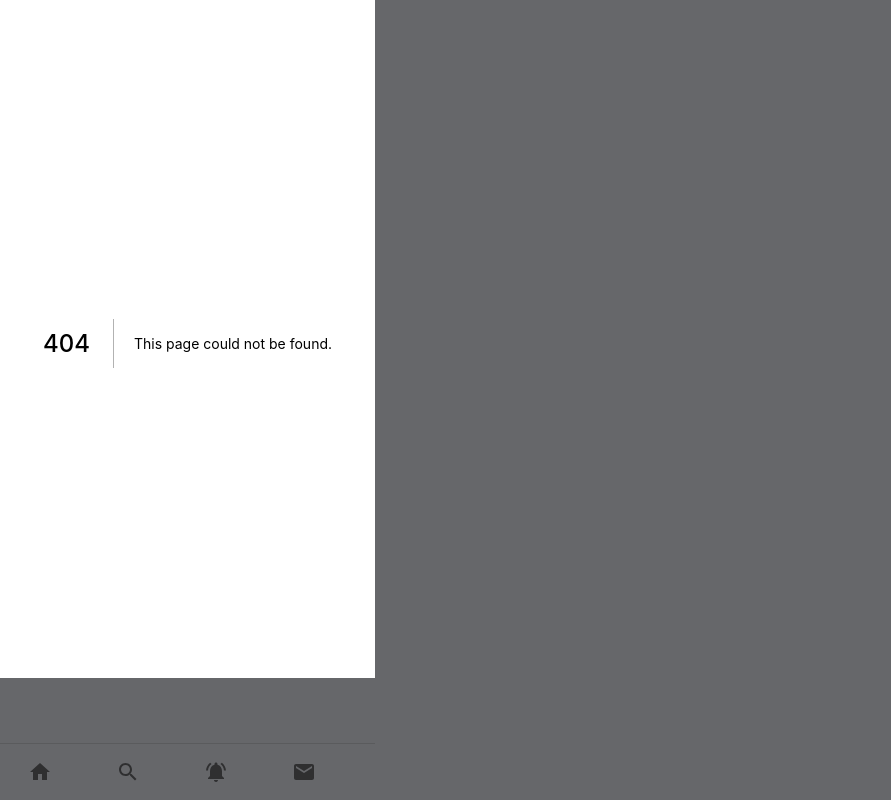
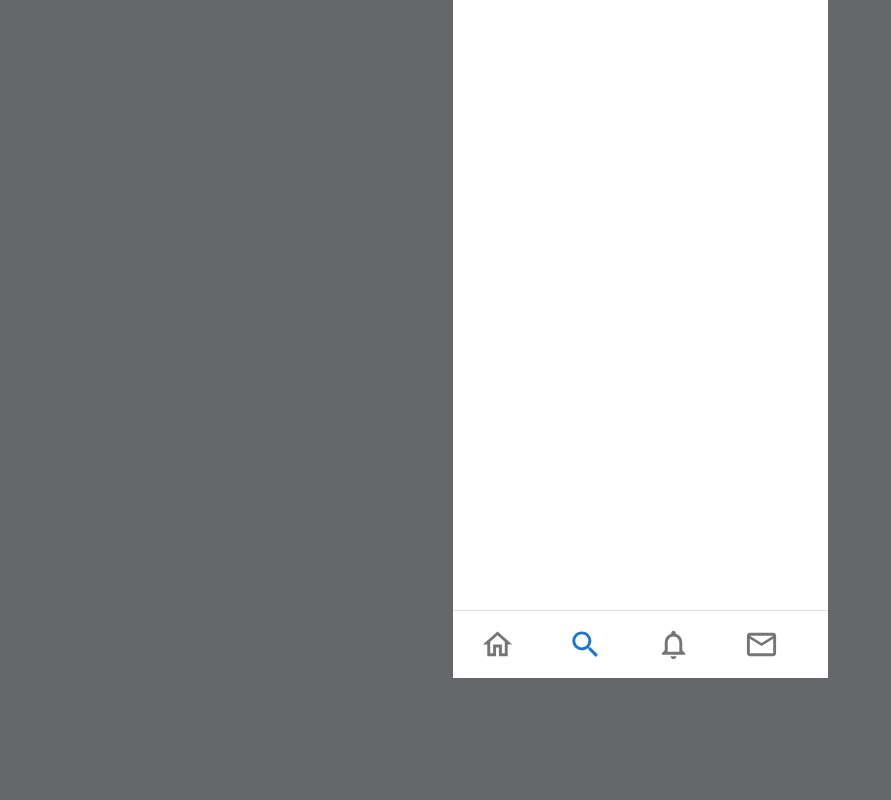
Before and after one commit to Rekal87/twitter-clone-nextjs, a Next.js app: page /explore in a window 1280 px wide. Before the commit this address had no page. Shown: the part 222-1022 px from the top of the page, without its empty margins (0-891 px from the left). After the commit the page ends 900 px from the top, so only its background shows below. Built offline with nearby package versions, Linux system fonts and the light colour scheme.

Commit message:
finished footer icons

```diff
--- a/components/Footer.js
+++ b/components/Footer.js
@@ -1,10 +1,18 @@
 import { Box, Divider, List, ListItem, ListItemIcon } from '@mui/material';
 import HomeIcon from '@mui/icons-material/Home';
+import HomeOutlinedIcon from '@mui/icons-material/HomeOutlined';
 import SearchIcon from '@mui/icons-material/Search';
+import SearchOutlinedIcon from '@mui/icons-material/SearchOutlined';
 import NotificationsActiveIcon from '@mui/icons-material/NotificationsActive';
+import NotificationsNoneOutlinedIcon from '@mui/icons-material/NotificationsNoneOutlined';
 import MailIcon from '@mui/icons-material/Mail';
+import MailOutlineOutlinedIcon from '@mui/icons-material/MailOutlineOutlined';
+import Link from 'next/link';
+import { useRouter } from 'next/router';
 
 function Footer() {
+  const router = useRouter();
+
   return (
     <div>
       <Divider />
@@ -25,22 +33,46 @@ function Footer() {
         >
           <ListItem>
             <ListItemIcon>
-              <HomeIcon />
+              <Link href='/'>
+                {router.pathname == '/' ? (
+                  <HomeIcon fontSize='large' color='primary' />
+                ) : (
+                  <HomeOutlinedIcon fontSize='large' />
+                )}
+              </Link>
             </ListItemIcon>
           </ListItem>
           <ListItem>
             <ListItemIcon>
-              <SearchIcon />
+              <Link href='/explore'>
+                {router.pathname == '/explore' ? (
+                  <SearchIcon fontSize='large' color='primary' />
+                ) : (
+                  <SearchOutlinedIcon fontSize='large' />
+                )}
+              </Link>
             </ListItemIcon>
           </ListItem>
           <ListItem>
             <ListItemIcon>
-              <NotificationsActiveIcon />
+              <Link href='/notification'>
+                {router.pathname == '/notification' ? (
+                  <NotificationsActiveIcon fontSize='large' color='primary' />
+                ) : (
+                  <NotificationsNoneOutlinedIcon fontSize='large' />
+                )}
+              </Link>
             </ListItemIcon>
           </ListItem>
           <ListItem>
             <ListItemIcon>
-              <MailIcon />
+              <Link href='message'>
+                {router.pathname == '/message' ? (
+                  <MailIcon fontSize='large' color='primary' />
+                ) : (
+                  <MailOutlineOutlinedIcon fontSize='large' />
+                )}
+              </Link>
             </ListItemIcon>
           </ListItem>
         </List>
--- /dev/null
+++ b/pages/explore.js
@@ -0,0 +1,5 @@
+function explore() {
+  return <div>explore</div>;
+}
+
+export default explore;
--- /dev/null
+++ b/pages/message.js
@@ -0,0 +1,5 @@
+function message() {
+  return <div>message</div>;
+}
+
+export default message;
--- /dev/null
+++ b/pages/notification.js
@@ -0,0 +1,5 @@
+function notification() {
+  return <div>notification</div>;
+}
+
+export default notification;
```
